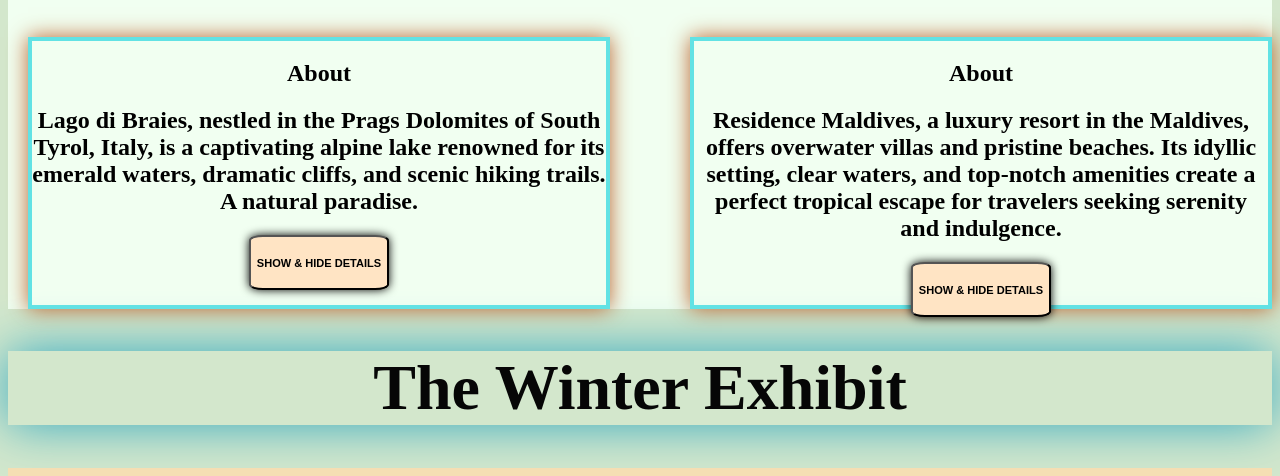
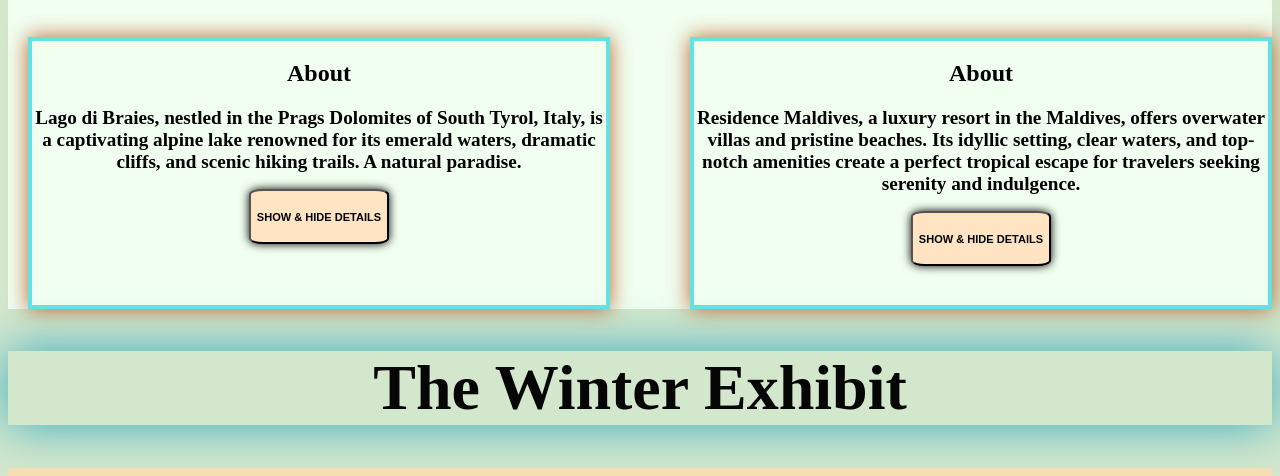
Before and after one commit to AnkushjainAj/HACKTOBERFEST2023AJ, a plain HTML site: page index.html in a window 1280 px wide. Shown: the part 2011-2487 px from the top of the page. Drawn offline with Linux system fonts and the light colour scheme.

Commit message:
Update index.html

```diff
--- a/index.html
+++ b/index.html
@@ -52,20 +52,21 @@
     <div class="back-text">
     <div class="bg-text">
         <h2>About</h2>
-        <h2 id="ok-1">Lago di Braies, nestled in the Prags Dolomites of South Tyrol, Italy, is a captivating alpine lake renowned for its emerald waters, dramatic cliffs, and scenic hiking trails. A natural paradise.
+        <h2 id="ok-1"style="font-size: 1.2rem;">Lago di Braies, nestled in the Prags Dolomites of South Tyrol, Italy, is a captivating alpine lake renowned for its emerald waters, dramatic cliffs, and scenic hiking trails. A natural paradise.
         </h2>
         <button id="tog-2"><h5>SHOW & HIDE DETAILS</h5></button>
     </div>
 
   <div class="bg-text1">
     <h2>About</h2>
-        <h2 id="ok">
+        <h2 id="ok" style="font-size: 1.2rem;">
         Residence Maldives, a luxury resort in the Maldives, offers overwater villas and pristine beaches. Its idyllic setting, clear waters, and top-notch amenities create a perfect tropical escape for travelers seeking serenity and indulgence.</h2>
         <button id="tog-1"><h5>SHOW & HIDE DETAILS</h5></button>
 
     </div>
 </div>
 </div>
+
 <h1><center>The Winter Exhibit</center></h1>
 <div class="winter">
     <img src="https://images.unsplash.com/photo-1477601263568-180e2c6d046e?auto=format&fit=crop&q=80&w=2070&ixlib=rb-4.0.3&ixid=M3wxMjA3fDB8MHxwaG90by1wYWdlfHx8fGVufDB8fHx8fA%3D%3D" alt="">
@@ -168,5 +169,5 @@
 
 
 </script>
-<div class="spacer" style="height: 100vh;"></div>
+<!-- <div class="spacer" style="height: 100vh;"></div> -->
 </html>
```
